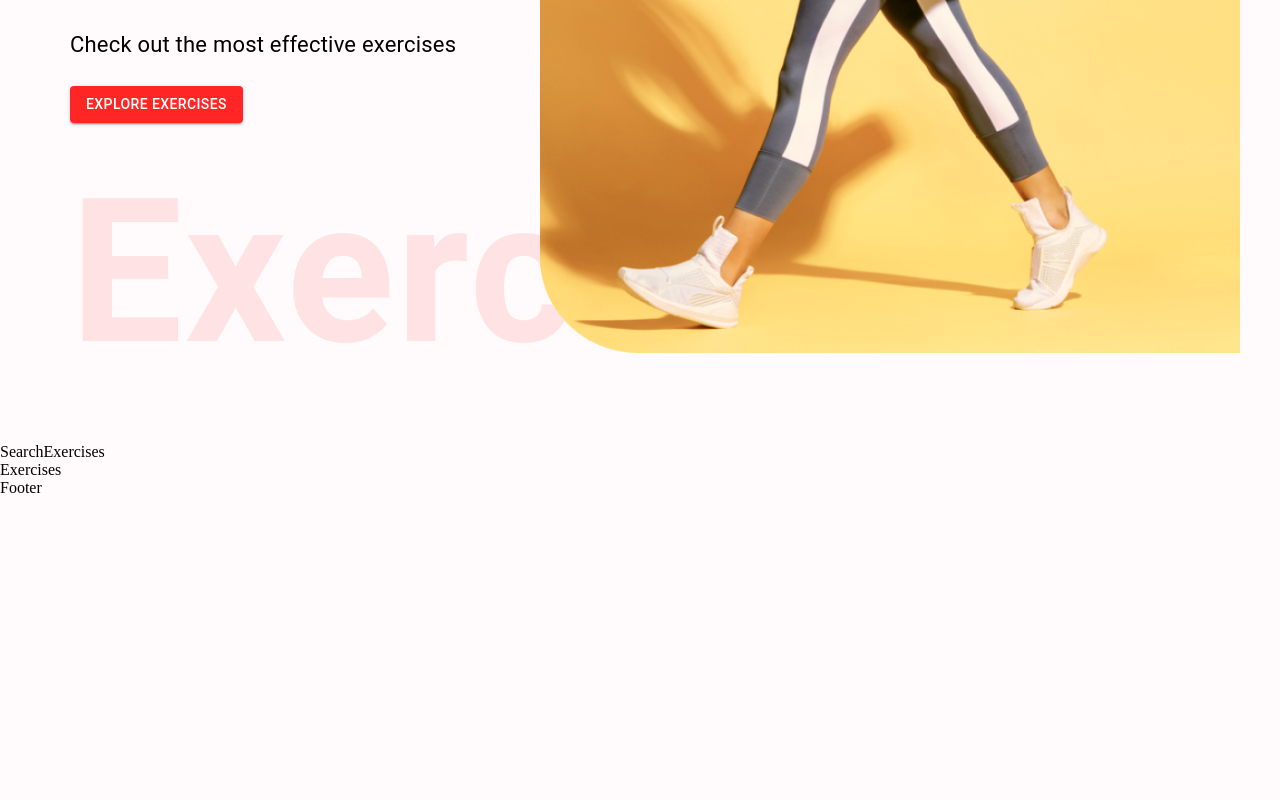
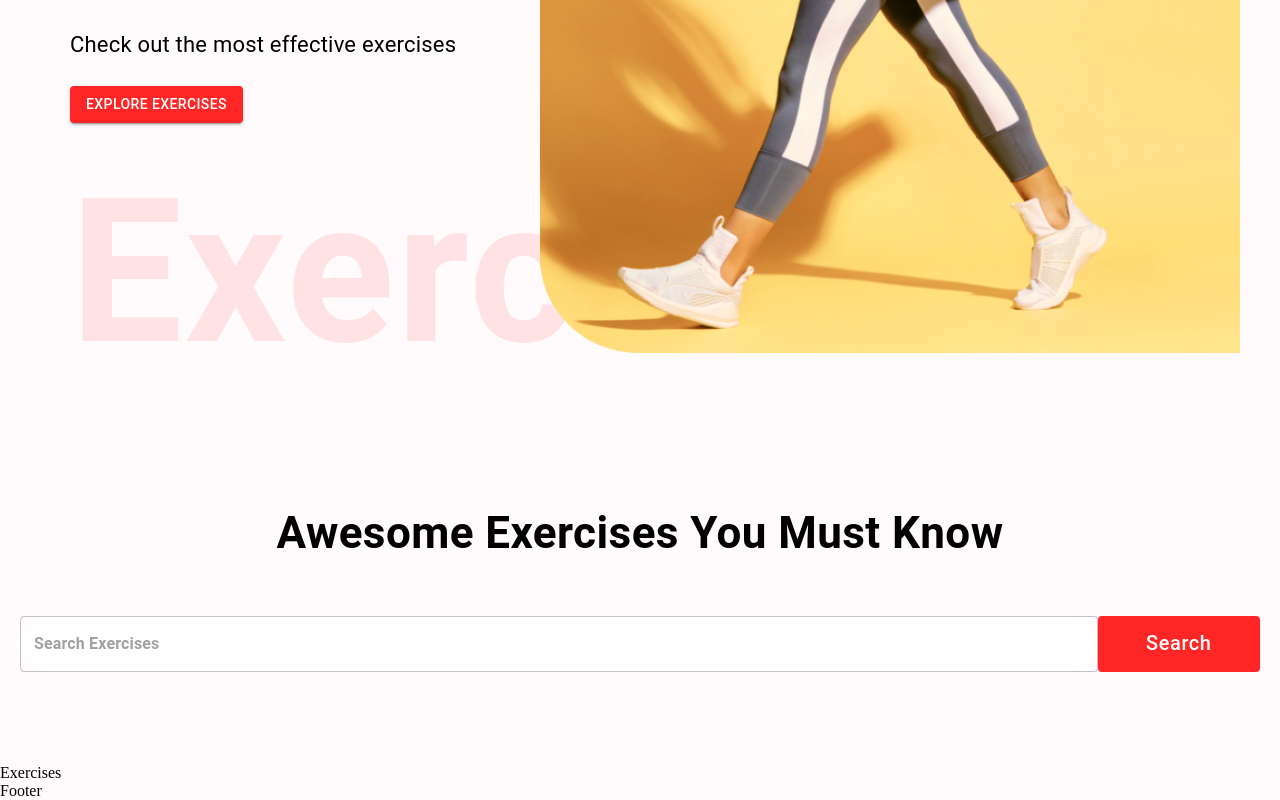
Before and after one commit to luongvilam123/workout-excercise, a React (Create React App) app: page / in a window 1280 px wide. Shown: the part 513-1313 px from the top of the page. Before the commit the page ends 1010 px from the top, so only its background shows below. Built offline with nearby package versions, Linux system fonts and the light colour scheme.

Commit message:
done search exercise components UI

```diff
--- a/src/components/SearchExercises.js
+++ b/src/components/SearchExercises.js
@@ -1,9 +1,58 @@
-import React from 'react'
+/* eslint-disable no-unused-vars */
+import React, { useEffect, useState } from "react";
+import { Box, TextField, Stack, Button, Typography } from "@mui/material";
 
 const SearchExercises = () => {
   return (
-    <div>SearchExercises</div>
-  )
-}
+    <Stack alignItems="cemter" mt="37px" justifyContent="center" p="20px">
+      <Typography
+        fontWeight={700}
+        sx={{ fontSize: { lg: "44px", xs: "30px" } }}
+        mb="50px"
+        textAlign="center"
+      >
+        Awesome Exercises You Must Know
+      </Typography>
+      <Box
+        position="relative"
+        mb="72px"
+        display="flex"
+        justifyContent="center"
+        alignItems="center"
+      >
+        <TextField
+          sx={{
+            input: {
+              fontWeight: "700",
+              border: "none",
+              borderRadius: "4px",
+            },
+            width: { lg: "1170px", xs: "350px" },
+            backgroundColor: "#fff",
+            borderRadius: "40px",
+          }}
+          height="76px"
+          value=""
+          onChange={(e) => {}}
+          placeholder="Search Exercises"
+          type="text"
+        />
+        <Button
+          className="search-btn"
+          sx={{
+            bgcolor: "#ff2625",
+            color: "#fff",
+            textTransform: "none",
+            width: { lg: "175px", xs: "80px" },
+            fontSize: { lg: "20px", xs: "14px" },
+            height:'56px'
+          }}
+        >
+          Search
+        </Button>
+      </Box>
+    </Stack>
+  );
+};
 
-export default SearchExercises
+export default SearchExercises;
```
